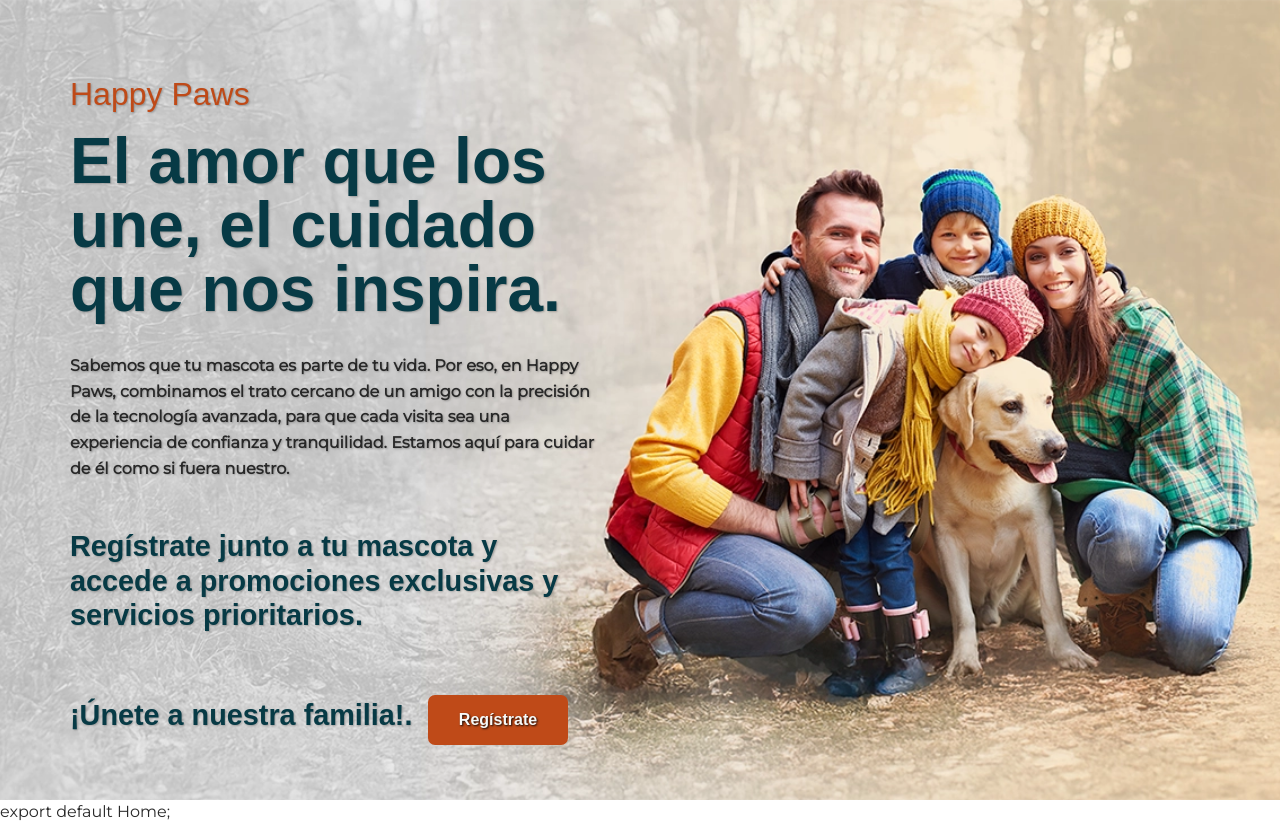
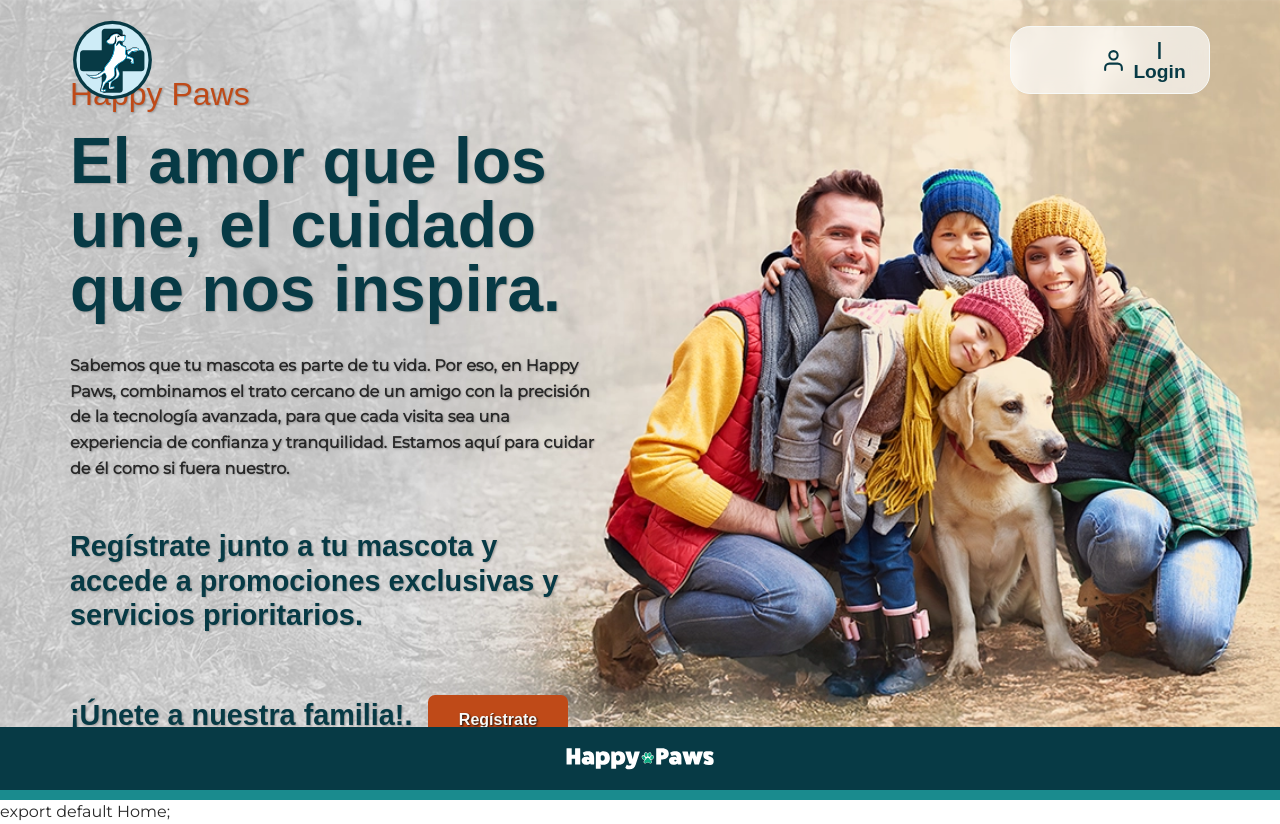
Before and after one commit to Vet5-factoriaf5/Vet5-frontend, a React (Vite) app: page / in a window 1280 px wide. Built offline with nearby package versions, Linux system fonts and the light colour scheme.

Commit message:
Add NavBar login button and Footer with centered logo

```diff
--- a/src/App.jsx
+++ b/src/App.jsx
@@ -1,10 +1,15 @@
 import React from "react";
 import Home from "./pages/Home";
+import Footer from './components/Footer';
+import Nav from "./components/Nav";
+import './components/footer.css';
 
 function App() {
   return (
     <div>
+      <Nav />
       <Home />
+      <Footer />
     </div>
   );
 }
--- a/src/components/footer.css
+++ b/src/components/footer.css
@@ -5,6 +5,8 @@
     justify-content: center;
     align-items: center;
     background-color: var(--color-darkest);
+    background: rgba(10, 44, 53, );
+    backdrop-filter: blur(10px);
     position: absolute;
     bottom: 0;
     left: 0;
--- a/src/components/nav.css
+++ b/src/components/nav.css
@@ -0,0 +1,47 @@
+.nav {
+    width: 100%;
+    padding: 20px 0;
+    display: flex;
+    align-items: center;
+    background-color: transparent;
+    position: absolute;
+    top: 0;
+    left: 0;
+}
+
+.nav img {
+    max-width: 85px;
+    height: auto;
+    margin-left: 70px;
+}
+
+.login-icon {
+    width: 25px;
+    height: 25px;
+}
+
+.btn-login {
+    margin-left: auto;
+    margin-right: 70px;
+    padding: 10px 20px;
+    background: rgba(255, 255, 255, 0.65);
+    backdrop-filter: blur(10px);
+    border: 1px solid var(--color-light-grey);
+    width: auto;
+    max-width: 200px;
+    color: var(--color-darkest);
+    border-radius: 20px;
+    font-size: 1.2rem;
+    font-weight: 600;
+    cursor: pointer;
+    display: flex;
+    align-items: center;
+    justify-content: center;
+    text-align: center;
+    line-height: 1.2;
+    gap: 4px;
+}
+
+.btn-login:hover {
+    background: rgba(255, 255, 255, 0.2);
+}
--- a/src/components/nav.jsx
+++ b/src/components/nav.jsx
@@ -0,0 +1,15 @@
+import './Nav.css';
+import navImage from '../assets/images/Logo-Happy-Paws.svg';
+import userIcon from "../assets/images/icons/user dark.svg";
+
+export default function Nav() {
+    return (
+        <nav className="nav">
+            <img src={navImage} alt="Nav" />
+            <button className="btn-login">
+                <img src={userIcon} alt="user icon" className="login-icon" />
+                <span>| Login</span>
+            </button>
+        </nav>
+    );
+}
```
Also changed, not shown: src/components/LoginModal.css (added), src/components/LoginModal.jsx (added).
